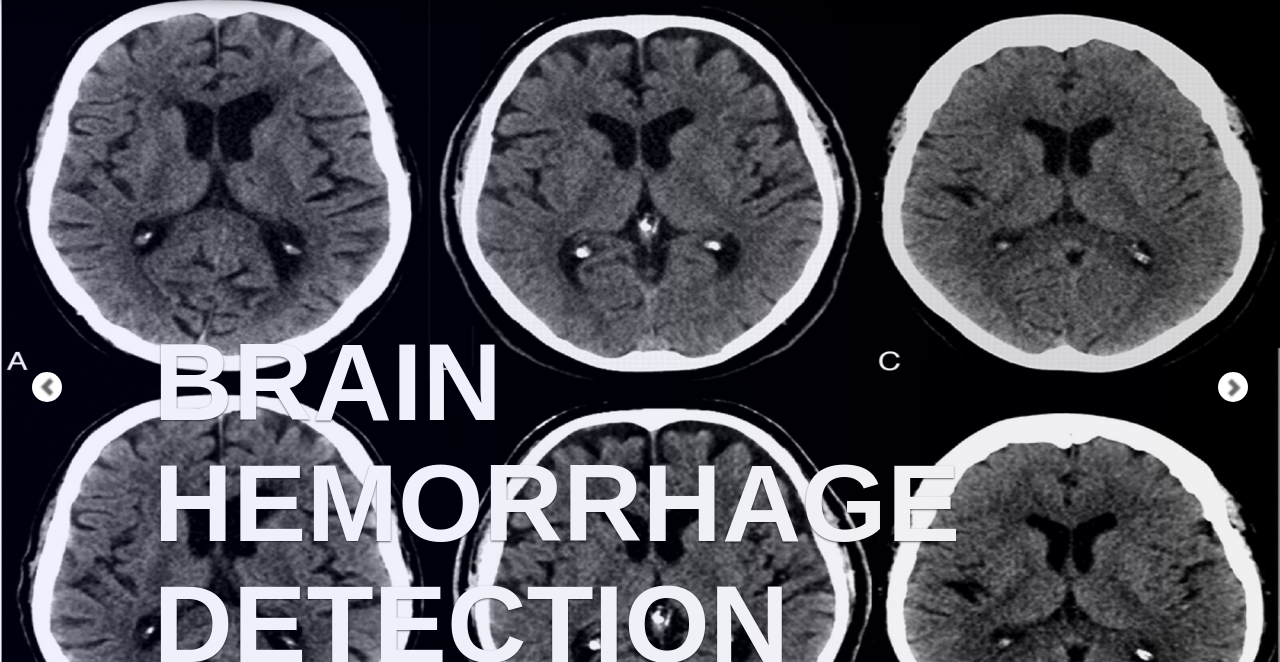
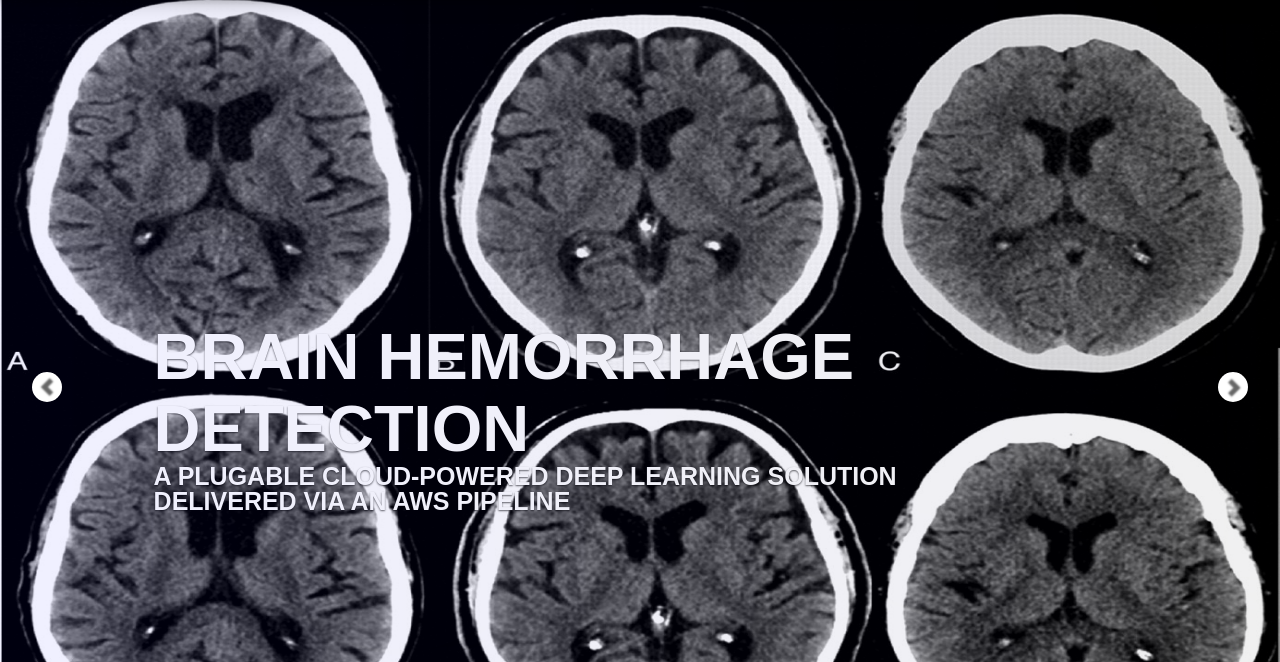
Before and after one commit to msds19065/brain_hemorrage_website, a plain HTML site: page index.html in a window 1280 px wide. Shown: the part 138-800 px from the top of the page. Drawn offline with nearby package versions, Linux system fonts and the light colour scheme; some packages are replaced by stand-ins of ours; a web font is replaced by a local one.

Commit message:
Update index.html

```diff
--- a/index.html
+++ b/index.html
@@ -76,8 +76,8 @@
                             <img src="img/poster.jpg" alt="" style="width: 100%; height:
 									800px;">
                             <div class="carousel-caption">
-                                <h1 style="font-size: 110px;">Brain Hemorrhage Detection</h1>
-                                <p>A plugable Cloud-powered Deep Learning solution delivered via an AWS Pipeline</p>
+                                <h1 style="font-size: 65px;">Brain Hemorrhage Detection</h1>
+                                <p style="font-size: 25px;">A plugable Cloud-powered Deep Learning solution delivered via an AWS Pipeline</p>
                                 <!-- <button>learn more</button> -->
                             </div>
                         </div>
@@ -85,8 +85,8 @@
                             <img src="img/poster 1.jpg" alt="" style="width: 100%; height:
 									800px;">
                             <div class="carousel-caption">
-                                <h1 style="font-size: 110px;">Brain Hemorrhage Detection</h1>
-                                <p>A plugable Cloud-powered Deep Learning solution delivered via an AWS Pipeline</p>
+                                <h1 style="font-size: 65px;">Brain Hemorrhage Detection</h1>
+                                <p style="font-size: 25px;">A plugable Cloud-powered Deep Learning solution delivered via an AWS Pipeline</p>
                                 <!-- <button>learn more</button> -->
                             </div>
                         </div>
```
